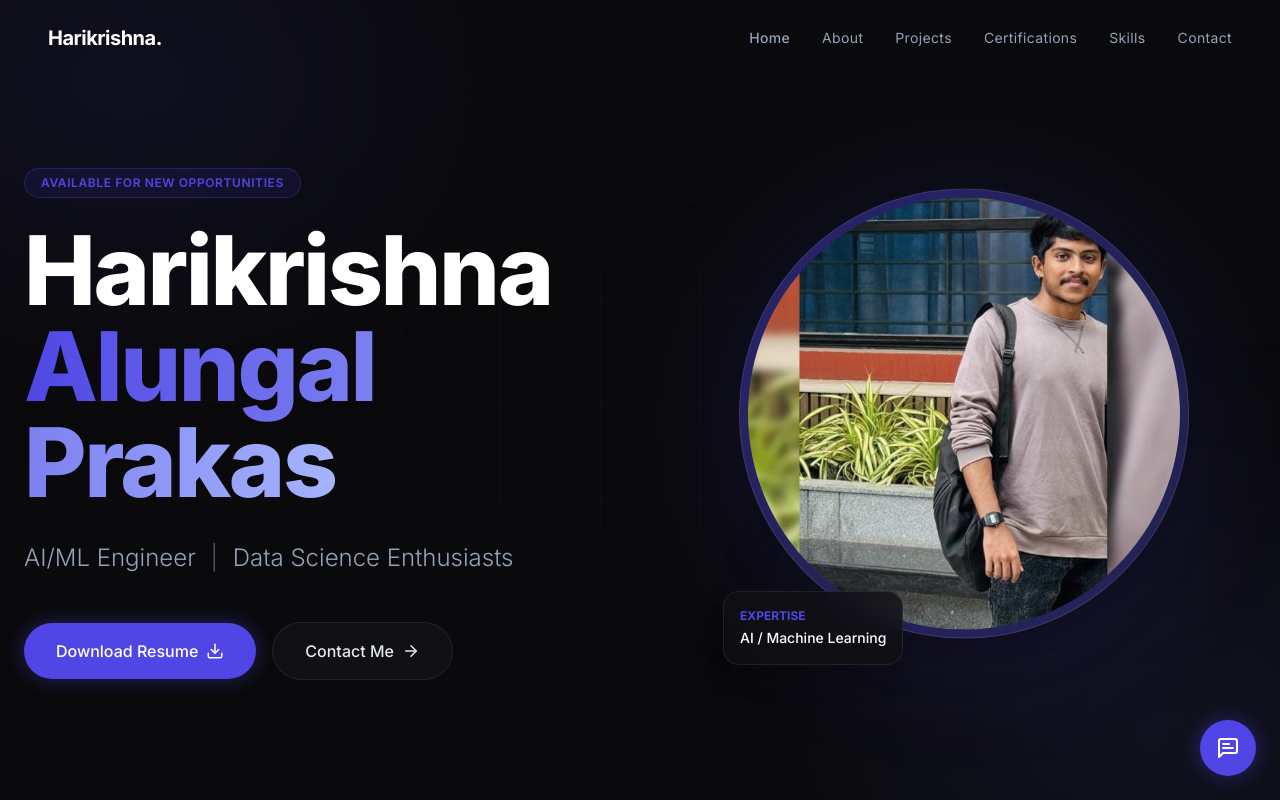
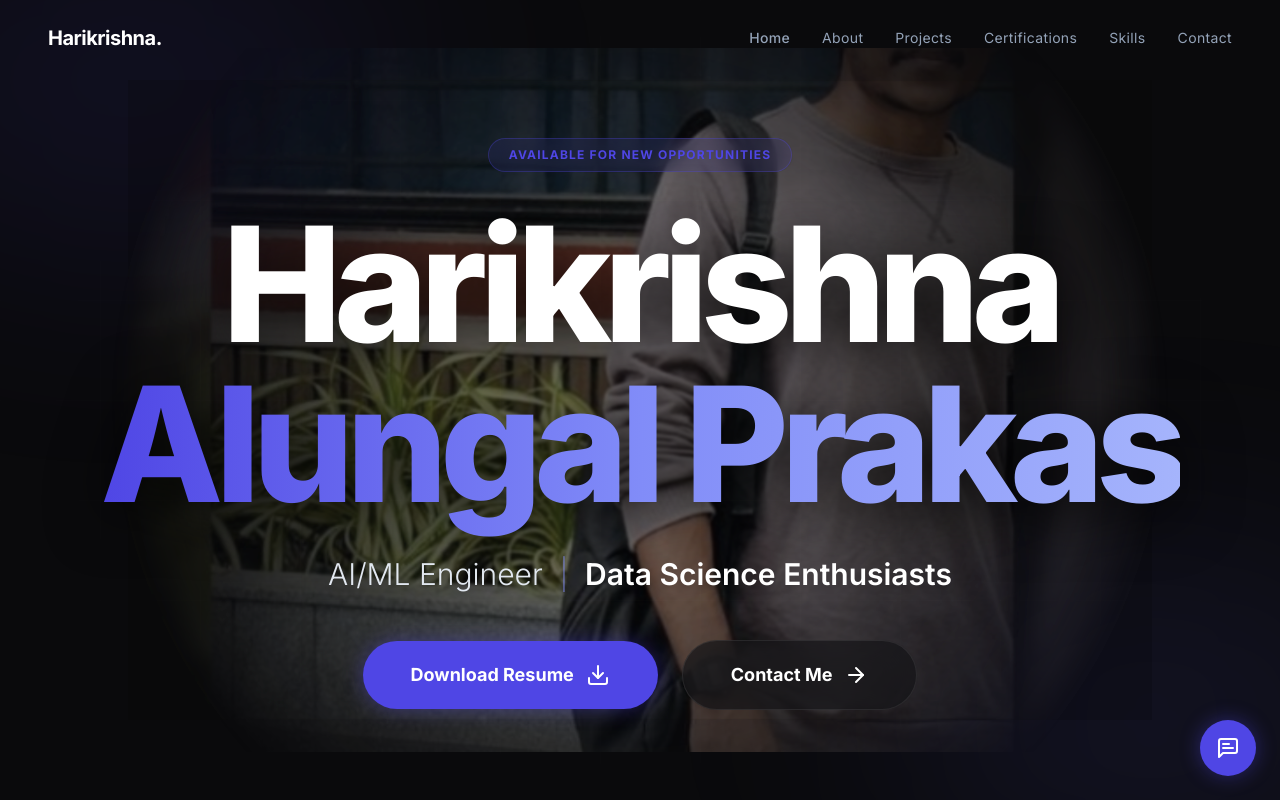
Before and after one commit to harialungal/ai-portfolio, a React (Vite) app: page / in a window 1280 px wide. Shown: the top 800 px of the page. Built offline with nearby package versions, Linux system fonts and the light colour scheme.

Commit message:
Add files via upload

```diff
--- a/src/components/Hero.jsx
+++ b/src/components/Hero.jsx
@@ -20,76 +20,68 @@ const Hero = () => {
     };
 
     return (
-        <section id="hero" className="min-h-screen flex items-center justify-center pt-24 pb-12 px-6">
+        <section id="hero" className="relative min-h-screen flex items-center justify-center pt-24 pb-12 px-6 overflow-hidden">
+            {/* Background Profile Spotlight Highlight */}
+            <div className="absolute inset-0 flex items-center justify-center pointer-events-none z-0">
+                <div className="relative w-full md:w-4/5 h-full md:h-4/5 opacity-55 lg:opacity-65">
+                    <img
+                        src="/profile.jpeg"
+                        alt="Integrated Profile Highlight"
+                        className="w-full h-full object-cover object-center scale-110 grayscale-[30%] blur-[2px] md:blur-0"
+                        style={{
+                            maskImage: 'radial-gradient(circle at center, rgba(0,0,0,1) 15%, rgba(0,0,0,0.4) 45%, rgba(0,0,0,0) 80%)',
+                            WebkitMaskImage: 'radial-gradient(circle at center, rgba(0,0,0,1) 15%, rgba(0,0,0,0.4) 45%, rgba(0,0,0,0) 80%)',
+                        }}
+                    />
+                    {/* Dark Tint Overlay to ensure text pops */}
+                    <div className="absolute inset-0 bg-background/30 backdrop-blur-[1px]"></div>
+                </div>
+            </div>
+
             <motion.div
                 variants={containerVariants}
                 initial="hidden"
                 animate="visible"
-                className="max-w-7xl mx-auto grid lg:grid-cols-2 gap-16 items-center"
+                className="max-w-7xl mx-auto w-full relative z-10 text-center"
             >
-                {/* Left side: Text Content */}
-                <div className="text-center lg:text-left order-2 lg:order-1">
-                    <motion.div variants={itemVariants} className="inline-block mb-6 px-4 py-1.5 rounded-full border border-primary/30 bg-primary/10 text-primary text-xs font-semibold tracking-wider uppercase">
+                <div className="flex flex-col items-center">
+                    <motion.div variants={itemVariants} className="inline-block mb-8 px-5 py-2 rounded-full border border-primary/30 bg-primary/10 text-primary text-xs font-bold tracking-widest uppercase backdrop-blur-md">
                         Available for new opportunities
                     </motion.div>
 
-                    <motion.h1 variants={itemVariants} className="text-5xl md:text-7xl lg:text-8xl font-extrabold mb-8 text-white tracking-tight leading-tight">
-                        Harikrishna <br className="hidden lg:block" />
-                        <span className="text-transparent bg-clip-text bg-gradient-to-r from-primary to-indigo-300">
+                    <motion.h1
+                        variants={itemVariants}
+                        className="text-6xl md:text-8xl lg:text-[10rem] font-extrabold mb-8 text-white tracking-tighter leading-[0.85] drop-shadow-[0_10px_30px_rgba(0,0,0,0.8)]"
+                    >
+                        Harikrishna <br />
+                        <span className="text-transparent bg-clip-text bg-gradient-to-r from-primary via-indigo-400 to-indigo-300">
                             Alungal Prakas
                         </span>
                     </motion.h1>
 
-                    <motion.h2 variants={itemVariants} className="text-xl md:text-2xl text-slate-400 font-light mb-12 max-w-2xl mx-auto lg:mx-0 leading-relaxed">
-                        AI/ML Engineer <span className="opacity-50 mx-2">|</span> Data Science Enthusiasts
+                    <motion.h2
+                        variants={itemVariants}
+                        className="text-xl md:text-3xl text-slate-200 font-light mb-12 max-w-3xl leading-relaxed drop-shadow-md"
+                    >
+                        AI/ML Engineer <span className="opacity-50 mx-2 text-indigo-400">|</span> <span className="text-white font-semibold">Data Science Enthusiasts</span>
                     </motion.h2>
 
-                    <motion.div variants={itemVariants} className="flex flex-col sm:flex-row items-center justify-center lg:justify-start gap-4">
+                    <motion.div variants={itemVariants} className="flex flex-col sm:flex-row items-center justify-center gap-6">
                         <a
                             href="/resume.pdf"
                             download
-                            className="w-full sm:w-auto flex items-center justify-center space-x-2 bg-primary hover:bg-primaryHover text-white px-8 py-4 rounded-full transition-all duration-300 shadow-glow font-medium group text-center"
+                            className="w-full sm:w-auto flex items-center justify-center space-x-3 bg-primary hover:bg-primaryHover text-white px-12 py-5 rounded-full transition-all duration-300 shadow-glow font-bold group text-center text-lg"
                         >
                             <span>Download Resume</span>
-                            <Download size={18} className="group-hover:-translate-y-1 transition-transform" />
+                            <Download size={24} className="group-hover:-translate-y-1 transition-transform" />
                         </a>
 
-                        <Link to="contact" smooth={true} duration={800} className="w-full sm:w-auto flex items-center justify-center space-x-2 bg-surface hover:bg-surfaceHover border border-glassBorder text-slate-200 px-8 py-4 rounded-full transition-all duration-300 font-medium group cursor-pointer">
+                        <Link to="contact" smooth={true} duration={800} className="w-full sm:w-auto flex items-center justify-center space-x-3 bg-surface/60 backdrop-blur-xl hover:bg-surface border border-glassBorder text-white px-12 py-5 rounded-full transition-all duration-300 font-bold group cursor-pointer text-lg">
                             <span>Contact Me</span>
-                            <ArrowRight size={18} className="group-hover:translate-x-1 transition-transform" />
+                            <ArrowRight size={24} className="group-hover:translate-x-1 transition-transform" />
                         </Link>
                     </motion.div>
                 </div>
-
-                {/* Right side: Profile Photo */}
-                <motion.div
-                    variants={itemVariants}
-                    className="order-1 lg:order-2 flex justify-center items-center"
-                >
-                    <div className="relative group">
-                        {/* Glowing Background Blur */}
-                        <div className="absolute -inset-4 bg-primary/20 rounded-full blur-3xl group-hover:bg-primary/30 transition-all duration-500 opacity-70"></div>
-
-                        {/* Floating Image Container */}
-                        <motion.div
-                            animate={{ y: [0, -15, 0] }}
-                            transition={{ duration: 5, repeat: Infinity, ease: "easeInOut" }}
-                            className="relative w-64 h-64 md:w-80 md:h-80 lg:w-[450px] lg:h-[450px] rounded-full p-2 bg-gradient-to-br from-primary/40 to-indigo-500/20 border border-white/10 overflow-hidden shadow-2xl"
-                        >
-                            <img
-                                src="/profile.jpeg"
-                                alt="Harikrishna Alungal Prakas"
-                                className="w-full h-full object-cover rounded-full group-hover:scale-105 transition-transform duration-700 grayscale-[20%] group-hover:grayscale-0"
-                            />
-                        </motion.div>
-
-                        {/* Tech Stack Overlay (Subtle) */}
-                        <div className="absolute -bottom-4 -left-4 bg-surface/80 backdrop-blur-md border border-glassBorder p-4 rounded-2xl shadow-xl hidden md:block">
-                            <p className="text-xs font-bold text-primary uppercase mb-1">Expertise</p>
-                            <p className="text-sm font-medium text-white">AI / Machine Learning</p>
-                        </div>
-                    </div>
-                </motion.div>
             </motion.div>
         </section>
     );
```
